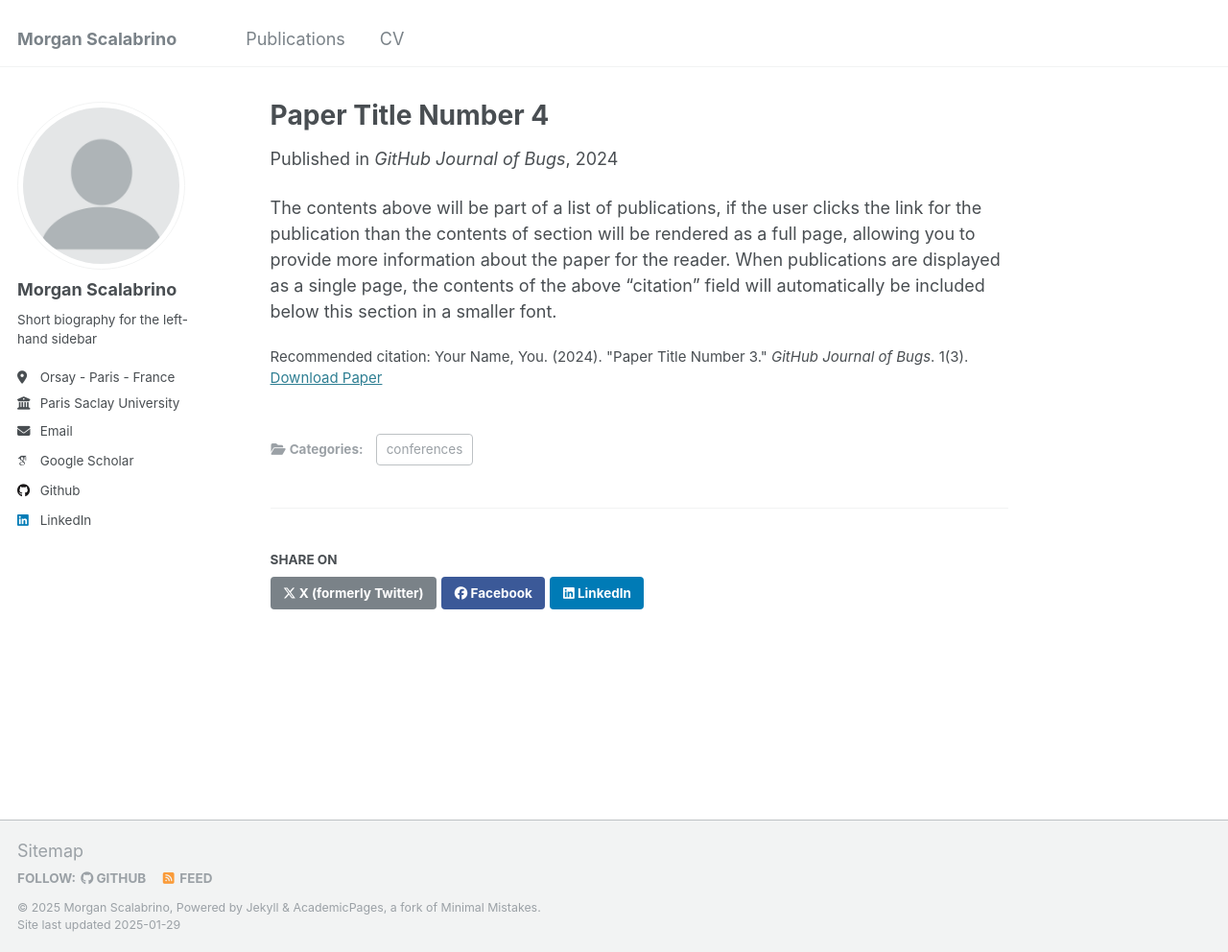
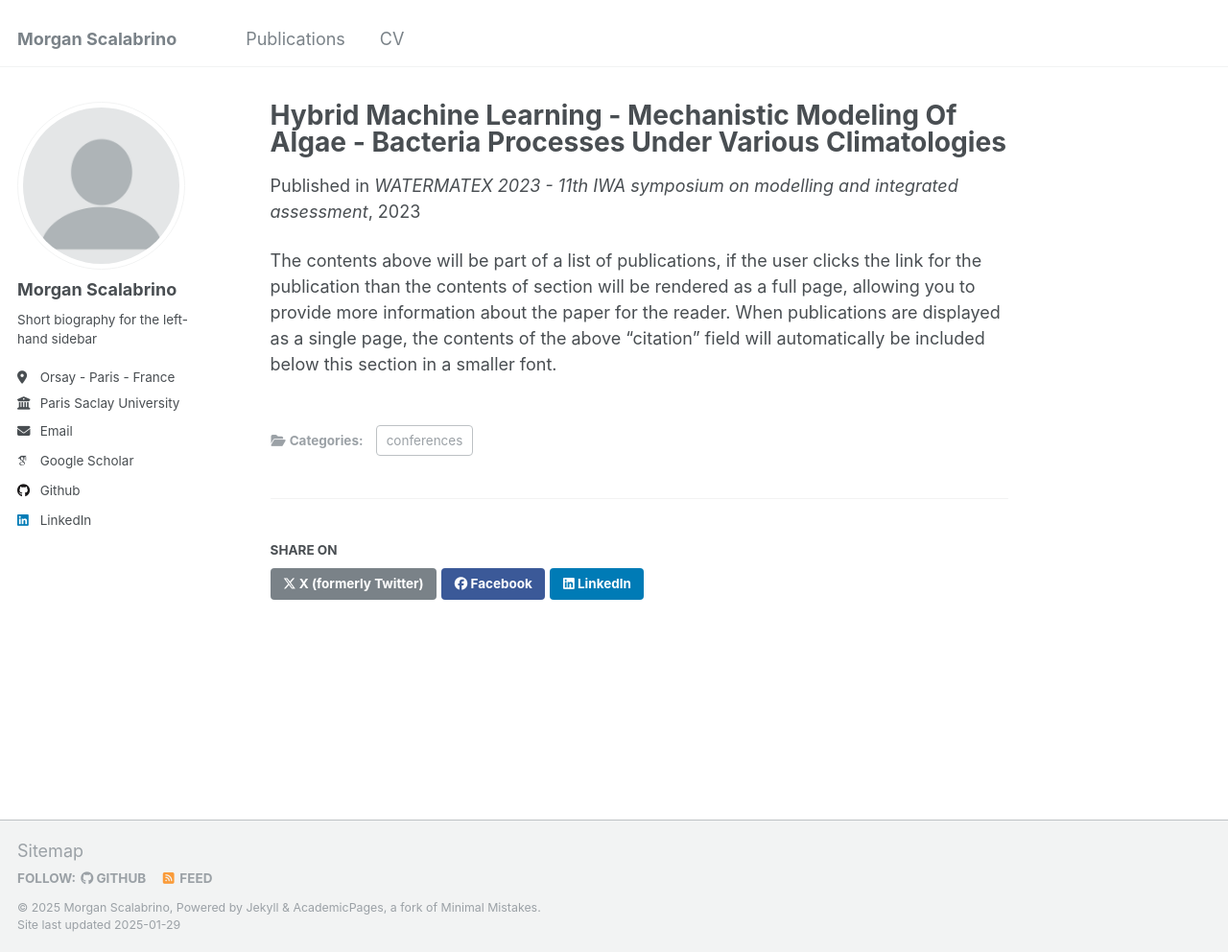
Before and after one commit to MorganScalabrino/MorganScalabrino.github.io, a Jekyll site: the page built from _publications/2024-02-17-paper-title-number-4.md, in a window 1280 px wide and 992 px high. Shown: the whole window at 96% size. Built offline with Jekyll 4.4.1, drawn with Linux system fonts in a browser that asks for light colours; some web fonts are replaced.

Commit message:
Update 2024-02-17-paper-title-number-4.md

```diff
--- a/_publications/2024-02-17-paper-title-number-4.md
+++ b/_publications/2024-02-17-paper-title-number-4.md
@@ -1,13 +1,10 @@
 ---
-title: "Paper Title Number 4"
+title: "Hybrid Machine Learning - Mechanistic Modeling Of Algae - Bacteria Processes Under Various Climatologies"
 collection: publications
 category: conferences
-permalink: /publication/2024-02-17-paper-title-number-4
-excerpt: 'This paper is about fixing template issue #693.'
-date: 2024-02-17
-venue: 'GitHub Journal of Bugs'
-paperurl: 'http://academicpages.github.io/files/paper3.pdf'
-citation: 'Your Name, You. (2024). &quot;Paper Title Number 3.&quot; <i>GitHub Journal of Bugs</i>. 1(3).'
+date: 2023-09-23
+venue: 'WATERMATEX 2023 - 11th IWA symposium on modelling and integrated assessment'
+paperurl: 'https://agris.fao.org/search/en/providers/122439/records/65fb0c5fce216acd4b807a7b'
 ---
 
 The contents above will be part of a list of publications, if the user clicks the link for the publication than the contents of section will be rendered as a full page, allowing you to provide more information about the paper for the reader. When publications are displayed as a single page, the contents of the above "citation" field will automatically be included below this section in a smaller font.
```
